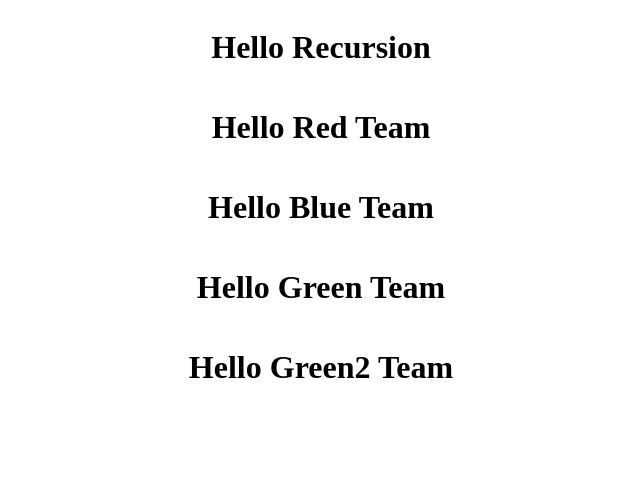
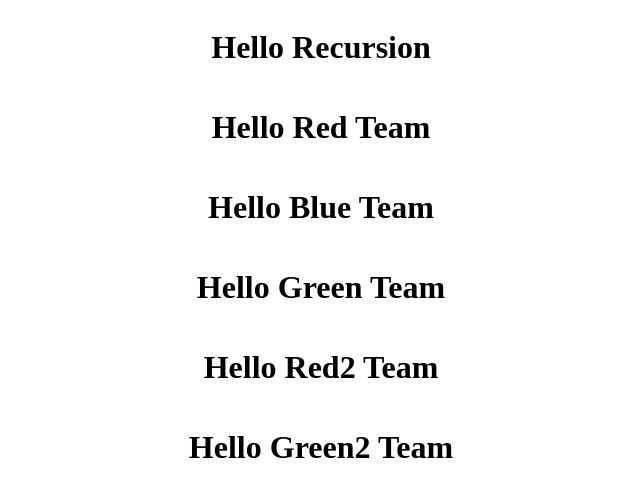
Before and after one commit to teamdev-b/task1, a plain HTML site: page index.html in a window 1280 px wide. Shown: the whole page, without its empty margins (319-959 px from the left). Drawn offline with Linux system fonts and the light colour scheme.

Commit message:
Hello Red2 Team 追加

```diff
--- a/index.html
+++ b/index.html
@@ -13,6 +13,7 @@
       <h1>Hello Red Team</h1>
       <h1>Hello Blue Team</h1>
       <h1>Hello Green Team</h1>
+      <h1>Hello Red2 Team</h1>
       <h1>Hello Green2 Team</h1>
     </div>
   </body>
```
